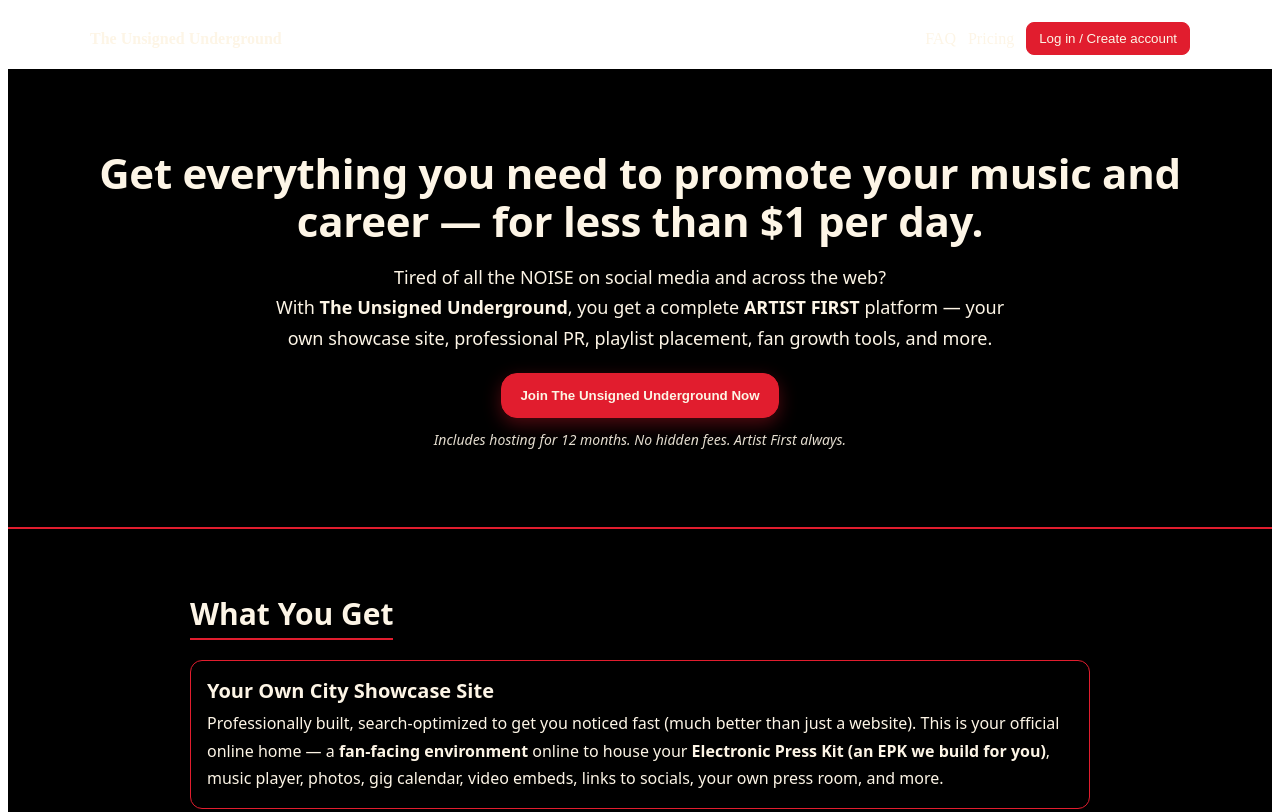
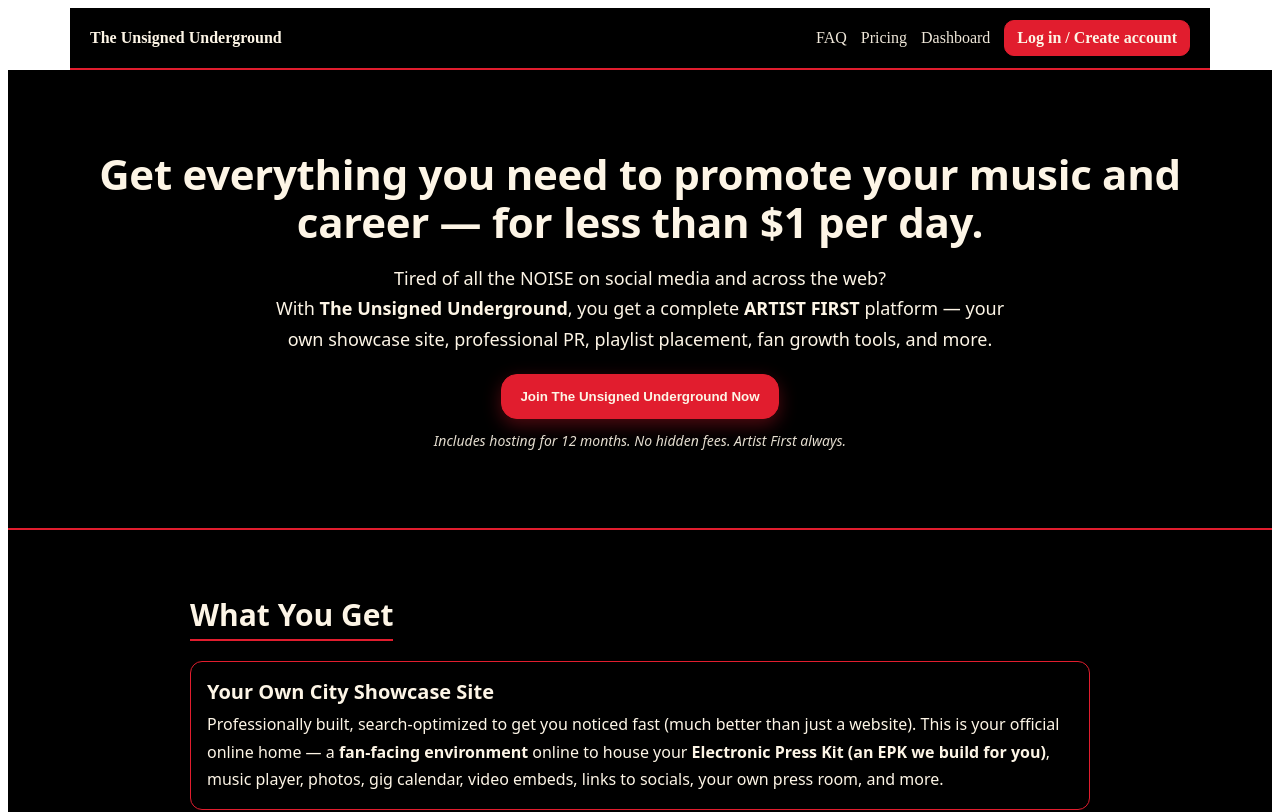
Before and after one commit to theunsignedunderground/uu-main-site, a Next.js app: page / in a window 1280 px wide. Shown: the top 812 px of the page. Built offline with nearby package versions, Linux system fonts and the light colour scheme; no server answers.

Commit message:
Update Header.js

```diff
--- a/components/Header.js
+++ b/components/Header.js
@@ -1,31 +1,41 @@
-import { useSession, signIn, signOut } from "next-auth/react";
-
+// components/Header.js
 export default function Header() {
-  const { data: session } = useSession();
-
   return (
     <header style={wrap}>
       <a href="/" style={logo}>The Unsigned Underground</a>
       <nav style={nav}>
         <a href="/faq" style={link}>FAQ</a>
         <a href="/pricing" style={link}>Pricing</a>
-        {session ? (
-          <>
-            <a href="/dashboard" style={link}>Dashboard</a>
-            <button onClick={() => signOut()} style={btnLink}>Sign out</button>
-          </>
-        ) : (
-          <button onClick={() => signIn()} style={btnPrimary}>Log in / Create account</button>
-        )}
+        <a href="/dashboard" style={link}>Dashboard</a>
+        <a href="/login" style={btnPrimary}>Log in / Create account</a>
       </nav>
     </header>
   );
 }
 
 /* ---- Styles ---- */
-const wrap = { maxWidth: 1100, margin: "0 auto", padding: "14px 20px", display: "flex", alignItems: "center", justifyContent: "space-between" };
-const logo = { textDecoration: "none", color: "#fdf5e6", fontWeight: 700 };
-const nav = { display: "flex", gap: 12, alignItems: "center" };
-const link = { textDecoration: "none", color: "#fdf5e6" };
-const btnLink = { border: "none", background: "transparent", color: "#fdf5e6", cursor: "pointer" };
-const btnPrimary = { border: "1px solid #e11d2e", background: "#e11d2e", color: "#fdf5e6", borderRadius: 8, padding: "8px 12px", cursor: "pointer" };
+const colors = { outlawRed: "#e11d2e", vintageCream: "#fdf5e6", black: "#000" };
+
+const wrap = {
+  maxWidth: 1100,
+  margin: "0 auto",
+  padding: "12px 20px",
+  display: "flex",
+  alignItems: "center",
+  justifyContent: "space-between",
+  borderBottom: `2px solid ${colors.outlawRed}`,
+  background: colors.black
+};
+
+const logo = { textDecoration: "none", color: colors.vintageCream, fontWeight: 800 };
+const nav = { display: "flex", gap: 14, alignItems: "center" };
+const link = { textDecoration: "none", color: colors.vintageCream, opacity: 0.95 };
+const btnPrimary = {
+  textDecoration: "none",
+  padding: "8px 12px",
+  borderRadius: 10,
+  border: `1px solid ${colors.outlawRed}`,
+  background: colors.outlawRed,
+  color: colors.vintageCream,
+  fontWeight: 700
+};
```
